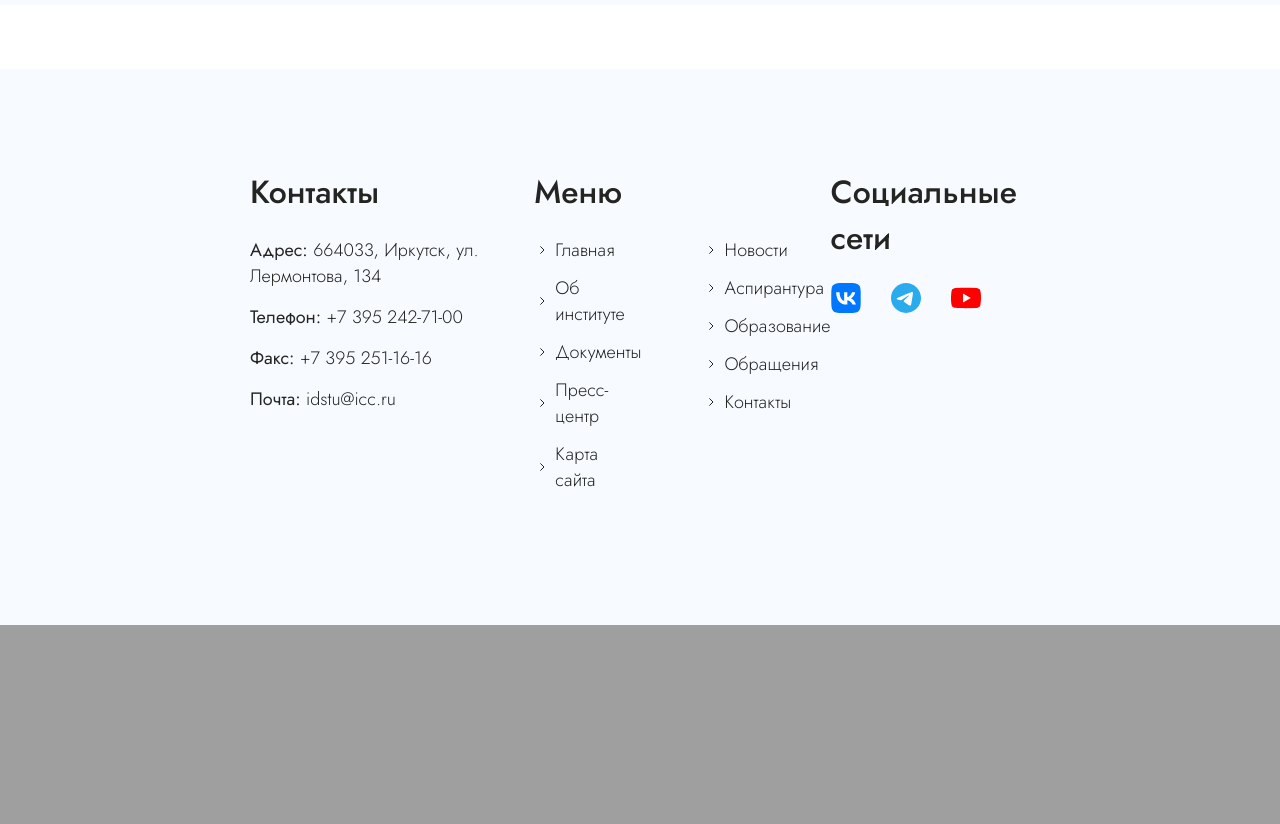
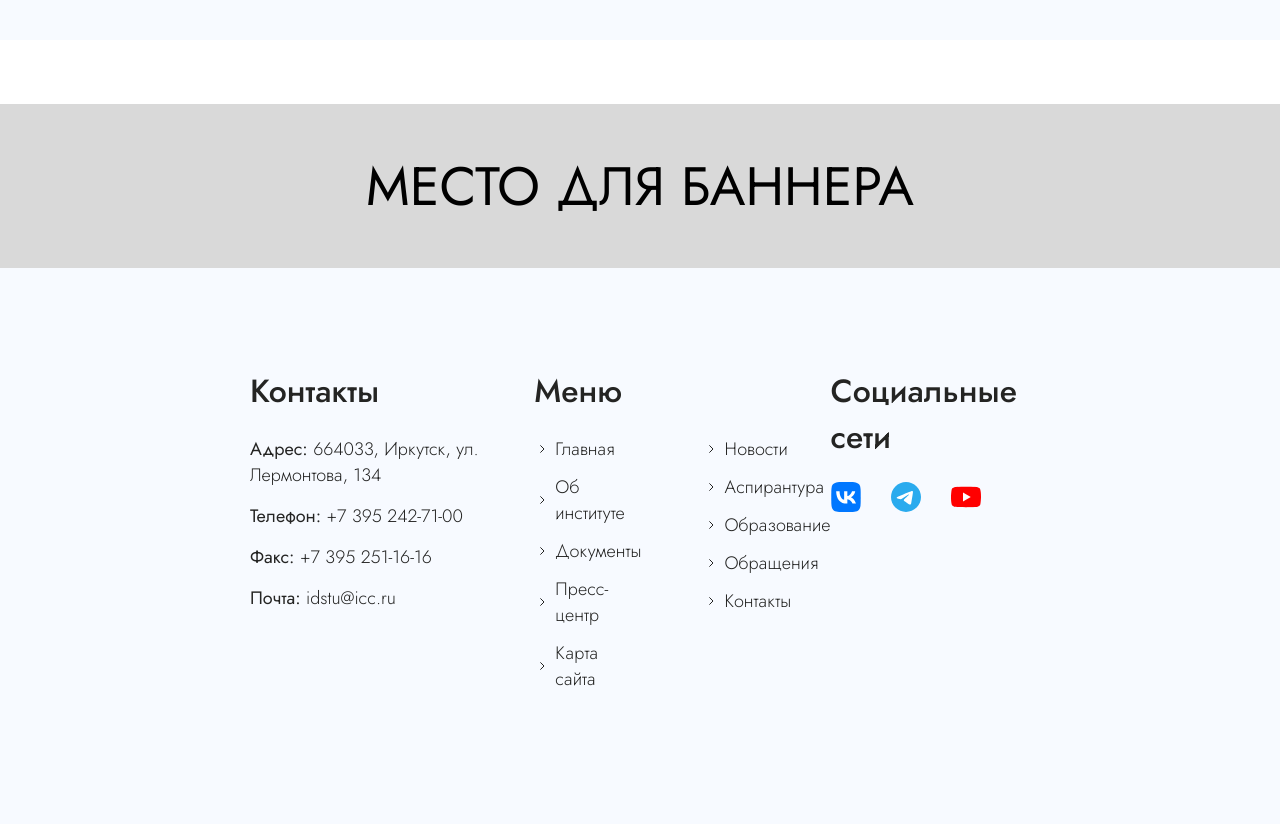
Before and after one commit to Liseeeenok/idstu, a PHP site: page /html/index.html in a window 1280 px wide. Shown: the part 5182-6006 px from the top of the page. Before the commit the page ends 5807 px from the top, so only its background shows below. Run offline with PHP 8.4, Linux system fonts and the light colour scheme.

Commit message:
made a banner widget

```diff
--- a/css/style.css
+++ b/css/style.css
@@ -439,6 +439,14 @@ hr {
   width: 80%;
   max-width: 1200px;
   margin: auto;
-  padding-top: 24px;
+  padding: 24px 0 35px 0;
   margin-bottom: 64px;
 }
+
+.banner {
+  height: 164px;
+  display: flex;
+  justify-content: center;
+  align-items: center;
+  font-size: 54px;
+}
--- a/html/index.html
+++ b/html/index.html
@@ -222,6 +222,11 @@
         </div>
     </div>
 </div>
+<div style="background: #D9D9D9;">
+    <div class="banner">
+        <div class="banner_div">МЕСТО ДЛЯ БАННЕРА</div>
+    </div>
+</div>
 <footer>
     <section class="contacts">
         <h1 class="contacts_header">Контакты</h1>
```
